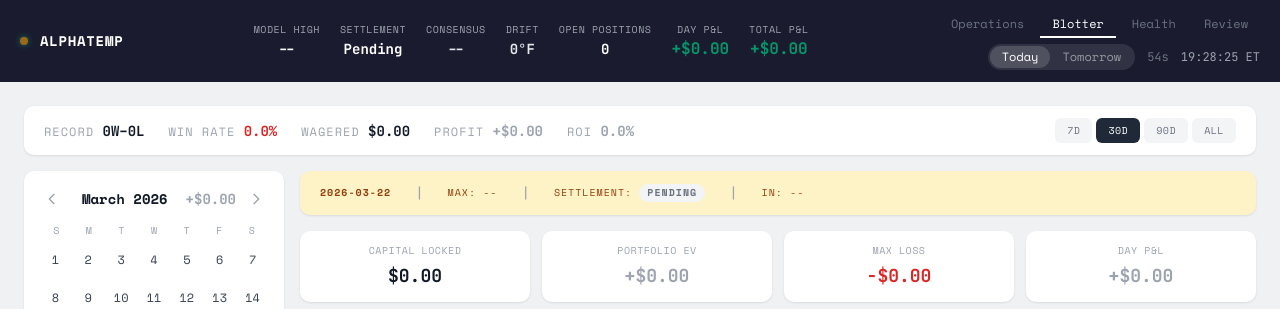
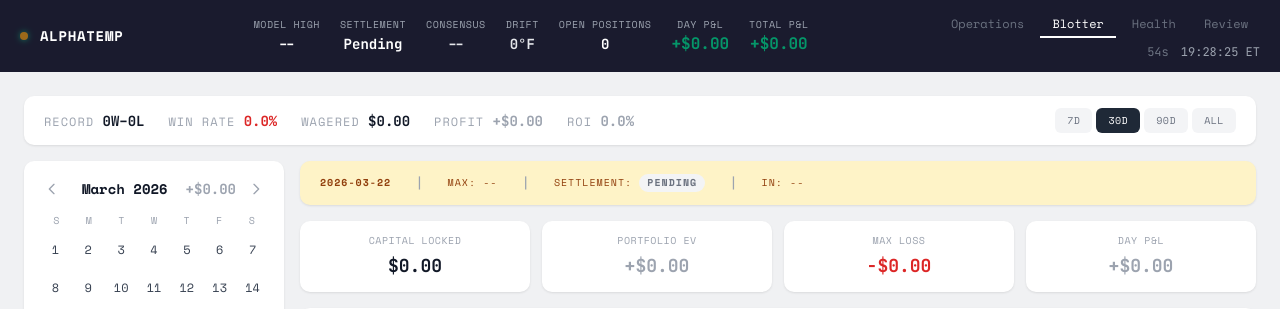
Before and after one commit to muratrudd-pixel/alphatemp, a FastAPI app: page /blotter in a window 1280 px wide. Shown: the top 309 px of the page. Run offline with FastAPI, Linux system fonts and the light colour scheme; data that the repository does not hold is empty; parts of the project's set-up code (start-up, migrations or seed data) failed here and were passed over; some libraries are stand-ins or nearby versions.

Commit message:
ui: remove Tomorrow toggle — strategy only trades same-day
The strategy engine and backtest only evaluate today's markets.
Tomorrow toggle was display-only and potentially misleading.

Co-Authored-By: Claude Opus 4.6 (1M context) <noreply@anthropic.com>

```diff
--- a/templates/base.html
+++ b/templates/base.html
@@ -47,10 +47,7 @@
             {% endfor %}
           </nav>
           <div class="flex items-center gap-3 text-xs">
-            <div class="toggle-pill">
-              <button onclick="setDateToggle('today')" id="btn-today" class="active">Today</button>
-              <button onclick="setDateToggle('tomorrow')" id="btn-tomorrow">Tomorrow</button>
-            </div>
+            <!-- Tomorrow toggle removed — strategy only trades same-day -->
             <span class="text-gray-500" id="countdown-display" style="font-family: 'JetBrains Mono', monospace;">60s</span>
             <span id="et-clock" class="text-gray-400" style="font-family: 'JetBrains Mono', monospace;">--:-- ET</span>
           </div>
```
